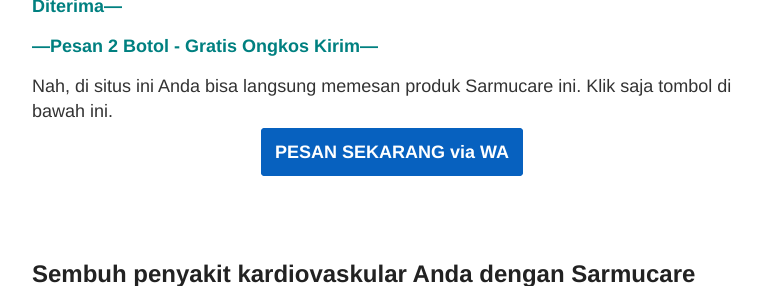
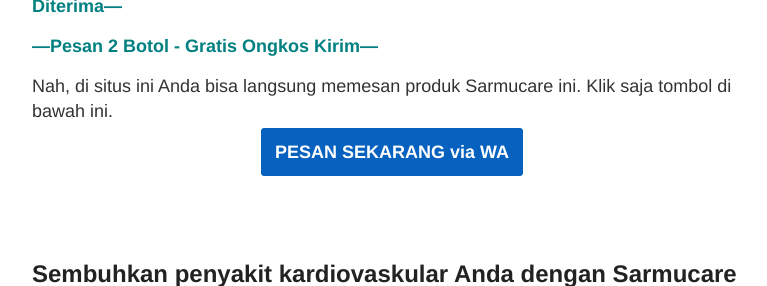
Before and after one commit to zeinherbal/zeinherbal.github.io, a Jekyll site: the page built from _posts/2019-12-04-obat-penyakit-kardiovaskular.md, in a window 1280 px wide and 900 px high, scrolled down 656 px, cut to the strip 0-286 px from the top of the window. Shown: the whole strip, without its empty margins (248-1015 px from the left). Built offline with Jekyll 4.4.1, drawn with Linux system fonts in a browser that asks for light colours; a script that is not in the unit is left out.

Commit message:
Update 2019-12-04-obat-penyakit-kardiovaskular.md

```diff
--- a/_posts/2019-12-04-obat-penyakit-kardiovaskular.md
+++ b/_posts/2019-12-04-obat-penyakit-kardiovaskular.md
@@ -28,7 +28,7 @@
 <br>
 <br>
 
-## Sembuh penyakit kardiovaskular Anda dengan Sarmucare
+## Sembuhkan penyakit kardiovaskular Anda dengan Sarmucare
 
 ![sarang semut sarmucare](https://1.bp.blogspot.com/-Q0fCyIsEtE0/XYwxohl_a0I/AAAAAAAAAO0/pQe2dR27GZwnTKHW-Ybr2JwZvsf3fdVoQCNcBGAsYHQ/s400/sarmucareTOS.png)
 {: style="text-align: center;"}
```
